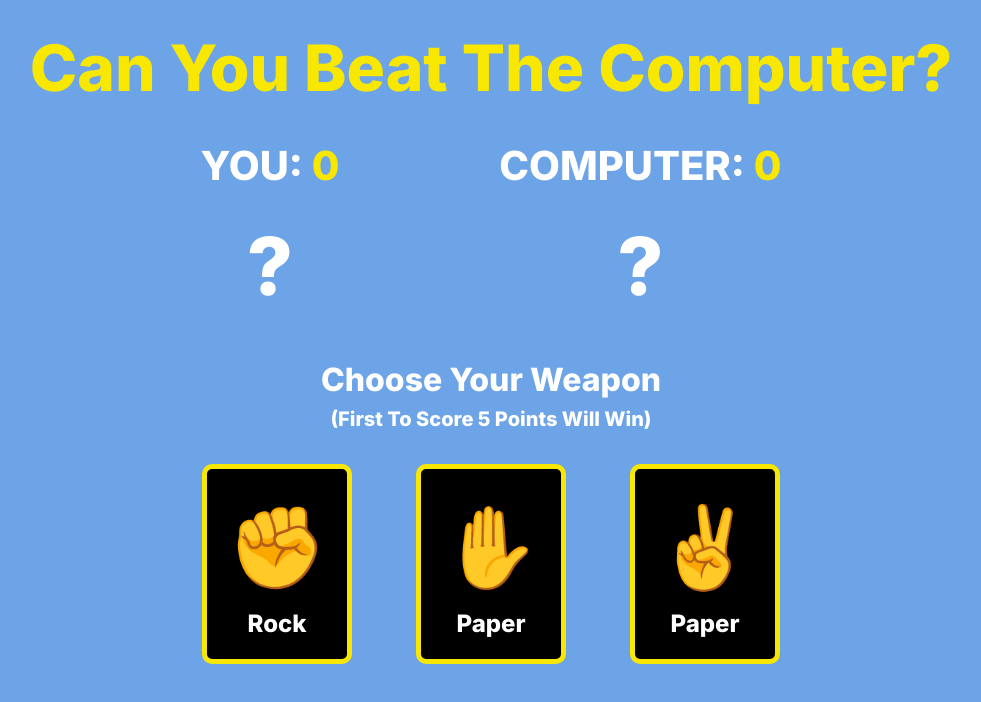
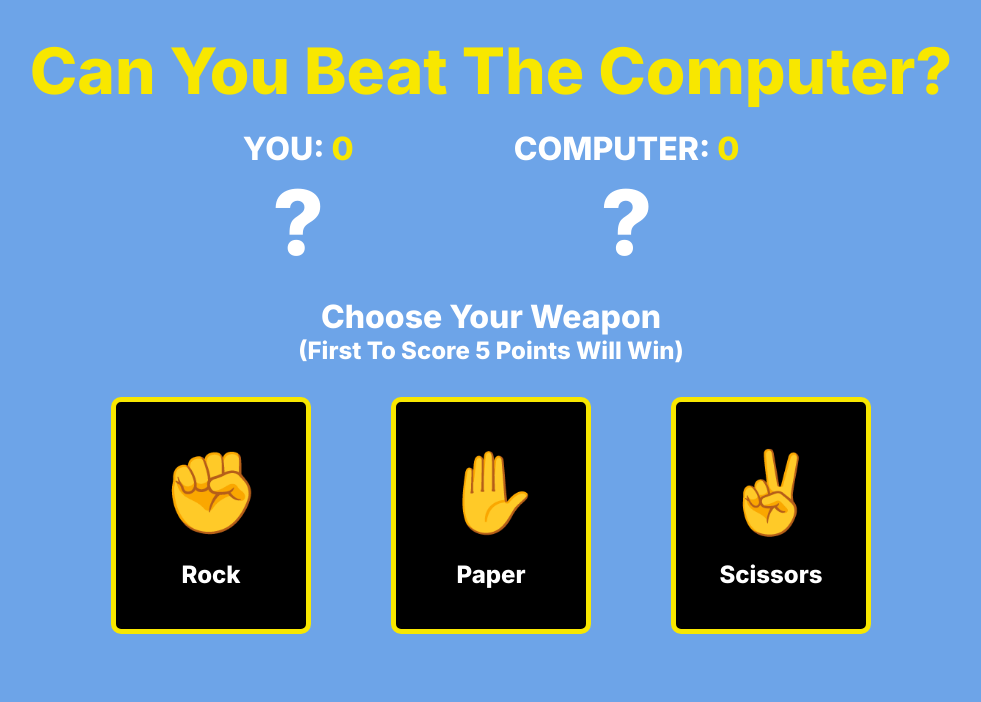
Before and after one commit to yashpandey002/rock-paper-scissors-game, a plain HTML site: page index.html in a window 1280 px wide. Shown: the whole page, without its empty margins (149-1130 px from the left). Drawn offline with Linux system fonts and the light colour scheme.

Commit message:
Media quries added

```diff
--- a/index.html
+++ b/index.html
@@ -49,7 +49,7 @@
                 </div>
                 <div class="option__box option__box--scissors flex">
                     <div class="option">✌</div>
-                    <div class="option__name" id="✌">Paper</div>
+                    <div class="option__name" id="✌">Scissors</div>
                 </div>
             </div>
         </div>
--- a/style.css
+++ b/style.css
@@ -18,7 +18,6 @@ html {
 body {
     font-family: 'Inter', sans-serif;
     font-weight: 800;
-    line-height: 1.5;
     background-color: #6da4e8;
     text-transform: capitalize;
 }
@@ -36,7 +35,7 @@ a {
 /*************************************/
 
 .container {
-    max-width: 120rem;
+    max-width: 128rem;
     margin: 0 auto;
 }
 
@@ -53,7 +52,7 @@ a {
 }
 
 .heading {
-    font-size: 6.4rem;
+    font-size: 2.4rem;
     text-align: center;
     color: #f8e700;
 }
@@ -63,18 +62,17 @@ a {
 /*************************************/
 .score-board-box {
     justify-content: center;
-    gap: 16rem;
-    margin-bottom: 3rem;
+    gap: 3.2rem;
+    margin-bottom: 2rem;
 }
 
 .score-box {
     flex-direction: column;
     align-items: center;
-    gap: 1rem;
 }
 
 .score__heading {
-    font-size: 4rem;
+    font-size: 1.6rem;
     color: #fff;
 }
 
@@ -84,7 +82,7 @@ a {
 }
 
 .current-choosed-option {
-    font-size: 8rem;
+    font-size: 4rem;
     color: #fff;
 }
 
@@ -94,16 +92,16 @@ a {
 
 .updates-box {
     text-align: center;
-    margin-bottom: 3rem;
+    margin-bottom: 2rem;
 }
 
 .instruction-heading {
-    font-size: 3.2rem;
+    font-size: 1.6rem;
     color: #fff;
 }
 
 .game-rule {
-    font-size: 2rem;
+    font-size: 1rem;
     color: #fff;
 }
 
@@ -112,33 +110,200 @@ a {
 /*************************************/
 .options-box {
     justify-content: center;
-    gap: 6.4rem;
+    gap: 1rem;
 }
 
 .option__box {
-    width: 150px;
-    height: 200px;
+    width: 100px;
+    padding: 2rem 0;
     background-color: #000;
     border: 5px solid #f8e700;
     border-radius: 10px;
     transition: transform 0.3s;
+    cursor: pointer;
 
     flex-direction: column;
     justify-content: center;
     align-items: center;
+    flex-shrink: 1;
 }
 
 .option__box:hover,
 .option__box:active {
     transform: scale(1.2);
-    box-shadow: 10px 10px 50px 10px hsla(56, 100%, 49%, 0.8);
+    box-shadow: 5px 5px 30px 10px hsla(56, 100%, 49%, 0.8);
 }
 
 .option {
-    font-size: 8rem;
+    font-size: 4rem;
+    margin-bottom: 1rem;
 }
 
 .option__name {
-    font-size: 2.4rem;
+    font-size: 1.4rem;
     color: #fff;
 }
+
+/*************************************/
+/* Media queries */
+/*************************************/
+
+/* 240px */
+@media (min-width: 15em) {
+    .heading-box {
+        margin-top: 3.2rem;
+    }
+
+    .heading {
+        font-size: 3.2rem;
+    }
+
+    .score-board-box {
+        gap: 4.8rem;
+    }
+
+    .score__heading {
+        font-size: 2rem;
+    }
+
+    .current-choosed-option {
+        font-size: 5rem;
+    }
+
+    .instruction-heading {
+        font-size: 2rem;
+    }
+
+    .game-rule {
+        font-size: 1.6rem;
+    }
+}
+
+/* 480px */
+@media (min-width: 30em) {
+}
+
+/* 768px */
+@media (min-width: 48em) {
+    .heading {
+        font-size: 4rem;
+    }
+
+    .score-board-box {
+        gap: 6.4rem;
+    }
+
+    .score__heading {
+        font-size: 2.4rem;
+    }
+
+    .current-choosed-option {
+        font-size: 6rem;
+    }
+
+    .instruction-heading {
+        font-size: 2.4rem;
+    }
+
+    .game-rule {
+        font-size: 1.8rem;
+    }
+
+    .updates-box {
+        margin-bottom: 3.2rem;
+    }
+
+    .options-box {
+        gap: 3rem;
+    }
+
+    .option__box {
+        width: 150px;
+        padding: 4rem 0;
+    }
+
+    .option {
+        font-size: 6rem;
+        margin-bottom: 2rem;
+    }
+
+    .option__name {
+        font-size: 2rem;
+    }
+}
+
+/* 1024px */
+@media (min-width: 64em) {
+    .heading {
+        font-size: 4.8rem;
+    }
+
+    .score-board-box {
+        gap: 7.2rem;
+    }
+
+    .score__heading {
+        font-size: 2.8rem;
+    }
+
+    .current-choosed-option {
+        font-size: 7.2rem;
+    }
+
+    .instruction-heading {
+        font-size: 2.8rem;
+    }
+
+    .game-rule {
+        font-size: 2rem;
+    }
+}
+
+/* 1280px */
+@media (min-width: 80em) {
+    .heading {
+        font-size: 6.4rem;
+    }
+
+    .score-board-box {
+        gap: 16rem;
+    }
+
+    .score__heading {
+        font-size: 3.2rem;
+    }
+
+    .current-choosed-option {
+        font-size: 9rem;
+    }
+
+    .instruction-heading {
+        font-size: 3.2rem;
+    }
+
+    .game-rule {
+        font-size: 2.4rem;
+    }
+
+    .options-box {
+        gap: 8rem;
+    }
+
+    .option__box {
+        width: 200px;
+    }
+
+    .option__box:hover,
+    .option__box:active {
+        transform: scale(1.2);
+        box-shadow: 10px 10px 50px 20px hsla(56, 100%, 49%, 0.8);
+    }
+
+    .option {
+        font-size: 8rem;
+    }
+
+    .option__name {
+        font-size: 2.4rem;
+    }
+}
```
